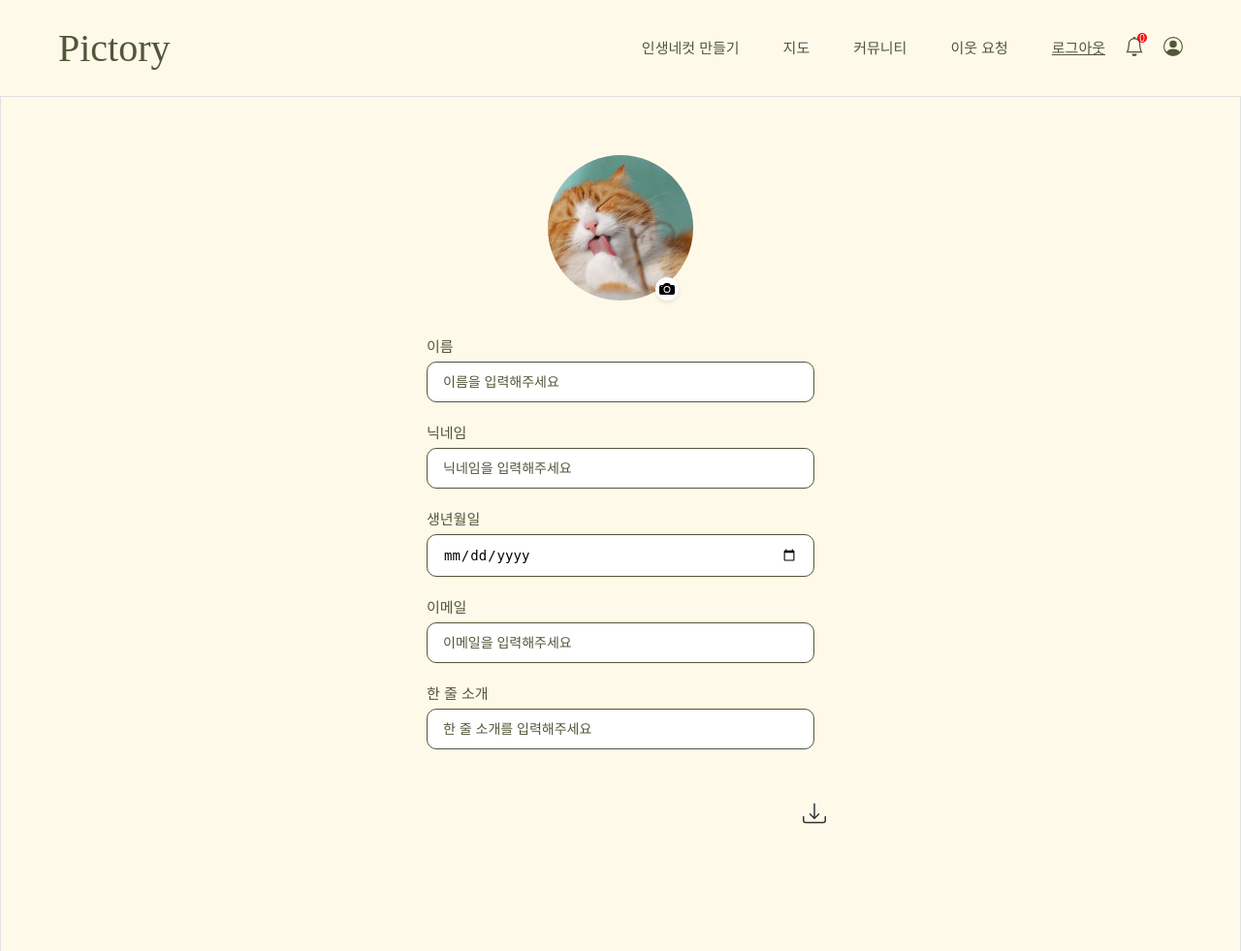
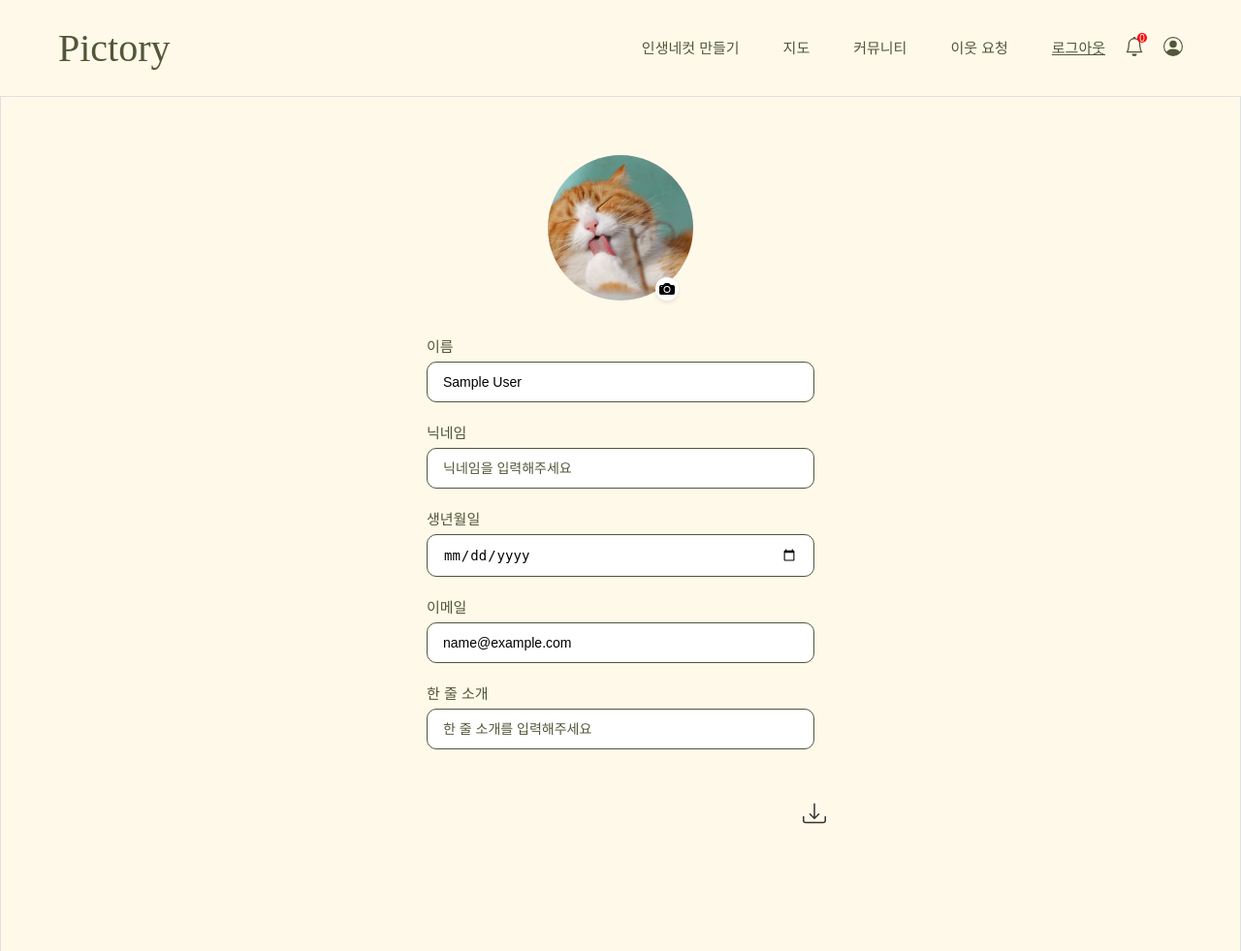
Before and after one commit to pirogramming-project/Pictory, a Django app: page /profile/edit/ in a window 1280 px wide. Shown: the top 981 px of the page at 97% size. Run offline with Django 5.2, Linux system fonts and the light colour scheme; the visitor is signed in with stand-in values (Sample User, id 1); some web fonts are replaced.

Commit message:
[feat] 프로필 수정 기능 구현

```diff
--- a/templates/users/profile.html
+++ b/templates/users/profile.html
@@ -34,7 +34,7 @@
                         <form class="profile_introduce_form_ksy" method="post" action="">
                             {% csrf_token %}
                             <div class="profile_introduce_ksy">
-                                <p class="profile_introduce_letter_ksy">한 줄 소개입니다</p>
+                                <p class="profile_introduce_letter_ksy">{{ request.user.introduce }}</p>
                             </div>
                         </form>
                         <div class="id-box_psy">{{ request.user.nickname }}</div>
--- a/templates/users/profile_edit.html
+++ b/templates/users/profile_edit.html
@@ -11,9 +11,10 @@
             <img src="{{ user.profile_photo.url }}" alt="프로필 사진" class="profile-edit_image_ksy">
 
             <!-- 숨겨진 파일임 -->
-            <form id="profileUploadForm" action="{% url 'users:update_profile_photo' %}" method="POST" enctype="multipart/form-data">
+            <form id="profileUploadForm" action="{% url 'users:update_profile_photo_edit' %}" method="POST" enctype="multipart/form-data">
                 {% csrf_token %}
-                <input type="file" id="profileInput" name="profile_photo" accept="image/*" style="display: none;">
+                <input type="file" id="profileInput" name="profile_photo" accept="image/*" style="display: none;"
+                    onchange="document.getElementById('profileUploadForm').submit();">
             </form>
 
             <button class="profile_edit_photo_ksy" onclick="document.getElementById('profileInput').click();">
@@ -23,30 +24,30 @@
                 </svg>
             </button>
         </div>
-        <form class="profile-edit-form_ksy">
+        <form class="profile-edit-form_ksy" method="POST">
             {% csrf_token %}
             <div class="profile_edit_form-group_ksy">
                 <label for="name">이름</label>
-                <input type="text" id="name" class="profile_edit_input_ksy" placeholder="이름을 입력해주세요" required>
+                <input type="text" id="name" name="name" class="profile_edit_input_ksy" value="{{ form.name.value|default_if_none:''}}" placeholder="이름을 입력해주세요">
             </div>
 
             <div class="profile_edit_form-group_ksy">
                 <label for="nickname">닉네임</label>
-                <input type="text" id="nickname" class="profile_edit_input_ksy" placeholder="닉네임을 입력해주세요" required>
+                <input type="text" id="nickname" name="nickname" class="profile_edit_input_ksy" value="{{ form.nickname.value|default_if_none:'' }}" placeholder="닉네임을 입력해주세요" required>
             </div>
 
             <div class="profile_edit_form-group_ksy">
                 <label for="birth">생년월일</label>
-                <input type="date" id="birth" class="profile_edit_input_ksy" placeholder="생년월일을 입력해주세요" required>
+                <input type="date" id="birth" name="birthday" class="profile_edit_input_ksy" value="{% if form.birthday.value %}{{ form.birthday.value|date:'Y-m-d' }}{% endif %}" placeholder="생년월일을 입력해주세요">
             </div>
 
             <div class="profile_edit_form-group_ksy">
                 <label for="email">이메일</label>
-                <input type="email" id="email" class="profile_edit_input_ksy" placeholder="이메일을 입력해주세요" required>
+                <input type="email" id="email" name="email" class="profile_edit_input_ksy" value="{{ form.email.value|default_if_none:'' }}" placeholder="이메일을 입력해주세요">
             </div>
             <div class="profile_edit_form-group_ksy">
                 <label for="introduce">한 줄 소개</label>
-                <input type="introduce" id="introduce" class="profile_edit_input_ksy" placeholder="한 줄 소개를 입력해주세요" required>
+                <input type="introduce" id="introduce" name="introduce" class="profile_edit_input_ksy" value="{{ form.introduce.value|default_if_none:'' }}" placeholder="한 줄 소개를 입력해주세요">
             </div>
             <button type="submit" class="profile_edit_save_ksy">
                 <svg xmlns="http://www.w3.org/2000/svg" width="16" height="16" fill="currentColor" class="bi bi-download" viewBox="0 0 16 16">
--- a/users/forms.py
+++ b/users/forms.py
@@ -8,7 +8,22 @@ class UserUpdateForm(forms.ModelForm):
         widgets = {
             "nickname": forms.TextInput(attrs={"class": "form-control"}),
             "email": forms.EmailInput(attrs={"class": "form-control"}),
-            "birthday": forms.DateInput(attrs={"class": "form-control", "type": "date"}),
+            "birthday": forms.DateInput(attrs={"class": "form-control", "type": "date"}, format="%Y-%m-%d"),
             "name": forms.TextInput(attrs={"class": "form-control"}),
-            "introduce": forms.Textarea(attrs={"class": "form-control", "rows": 3}),
+            "introduce": forms.TextInput(attrs={"class": "form-control"}),
         }
+    nickname = forms.CharField(
+        required=True,
+        widget=forms.TextInput(attrs={"class": "form-control"})  #수정 가능하게 변경
+    )
+    name = forms.CharField(required=False)
+    birthday = forms.DateField(
+        required=False,
+        widget=forms.DateInput(attrs={"class": "form-control", "type": "date"}, format="%Y-%m-%d")
+    )
+    introduce = forms.CharField(required=False)
+    email = forms.CharField(required=False)
+
+    def clean_birthday(self):
+        birthday = self.cleaned_data.get("birthday")
+        return birthday if birthday else None
--- a/users/models.py
+++ b/users/models.py
@@ -42,7 +42,7 @@ class User(AbstractBaseUser, PermissionsMixin):
     birthday = models.DateField("생일", null=True, blank=True)
     created_at = models.DateTimeField("생성일시", auto_now_add=True)
     name = models.CharField("이름", max_length=50, null=True, blank=True)
-    introduce = models.TextField("소개", null=True, blank=True)
+    introduce = models.CharField("소개", max_length=50, null=True, blank=True)
 
     # 추가 필드 (Django 인증 시스템과의 호환성)
     is_active = models.BooleanField(default=True)  # 계정 활성화 여부
--- a/users/urls.py
+++ b/users/urls.py
@@ -26,4 +26,5 @@ urlpatterns = [
     path('diary/today/', get_today_diaries, name='today_diaries'),
     path('diary/last_week/', get_last_week_diaries, name='last_week_diaries'),
     path('profile/edit/', profile_edit, name='profile_edit'),
+    path('update_profile_photo_edit/', update_profile_photo_edit, name="update_profile_photo_edit"),
 ]
--- a/users/views.py
+++ b/users/views.py
@@ -16,7 +16,7 @@ from django.contrib.auth.decorators import login_required
 from django.db.models import Q
 from diaries.models import Diary
 from django.utils.timezone import now, timedelta
-
+from .forms import UserUpdateForm
 
 KAKAO_CLIENT_ID = settings.KAKAO_CLIENT_ID
 KAKAO_REDIRECT_URI = settings.KAKAO_REDIRECT_URI
@@ -529,5 +529,30 @@ def update_profile_photo(request):
     messages.error(request, "바꿀 프로필 사진을 선택하지 않았습니다.")
     return redirect("users:profile")
 
+
+# profile_edit에서 사진 바꾸면 profile_edit 페이지로 redirect되도록 따로 만든 함수(프로필 페이지에서 바꾸면 프로필 페이지로 가는 함수 따로 있음)
+@login_required
+def update_profile_photo_edit(request):
+    if request.method == "POST" and request.FILES.get("profile_photo"):
+        user = request.user
+        user.profile_photo = request.FILES["profile_photo"]
+        user.save()
+
+        messages.success(request, "프로필 사진이 성공적으로 변경되었습니다!")
+        return redirect("users:profile_edit")
+
+    messages.error(request, "바꿀 프로필 사진을 선택하지 않았습니다.")
+    return redirect("users:profile_edit")
+
 def profile_edit(request):
-    return render(request, 'users/profile_edit.html')
+    user = request.user
+
+    if request.method == 'POST':
+        form = UserUpdateForm(request.POST, instance=user) # 기존 정보 불러오기
+        if form.is_valid():
+            form.save()
+            return redirect("users:profile") # 수정하고 profile로 redirect, 향후에 바꿀거면 바꾸세용
+
+    else:
+        form = UserUpdateForm(instance=user)
+    return render(request, 'users/profile_edit.html', {"form":form})
```
Also changed, not shown: media/images/users/profile_photo/2025/02/10/KakaoTalk_20250203_233411306_02.jpg (added), media/images/users/profile_photo/2025/02/10/KakaoTalk_20250203_233411306_02_nTw6Xgk.jpg (added), media/images/users/profile_photo/2025/02/10/KakaoTalk_20250203_233411306_02_sIhzth8.jpg (added), media/images/users/profile_photo/2025/02/10/KakaoTalk_20250206_210224616.jpg (added), media/images/users/profile_photo/2025/02/10/KakaoTalk_20250206_210224616_WyNUAE5.jpg (added), media/images/users/profile_photo/2025/02/10/kakao_screenshot1738905039880.png (added), media/images/users/profile_photo/2025/02/10/kakao_screenshot1738905039880_GbtesBV.png (added), media/images/users/profile_photo/2025/02/10/kakao_screenshot1738905039880_VXGV4GS.png (added), media/images/users/profile_photo/2025/02/10/kakao_screenshot1738905039880_aIMrLrU.png (added), media/images/users/profile_photo/2025/02/10/kakao_screenshot1738905039880_nJ7wif0.png (added), users/migrations/0009_alter_user_introduce.py (added).
